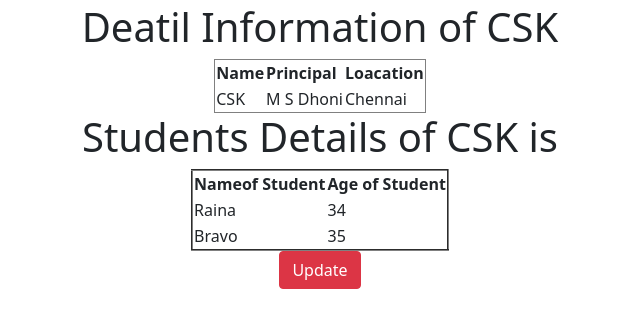
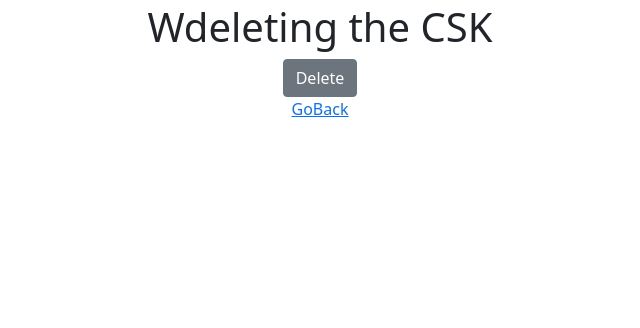
Before and after one commit to harshad893/list_detailViews, a Django app: page /delete/1/ in a window 1280 px wide. Shown: the part 37-365 px from the top of the page, without its empty margins (320-960 px from the left). Run offline with Django 3.2, Linux system fonts and the light colour scheme; data comes from the database, SQL or seed files in the repository; both versions use the stored data as it was after the commit.

Commit message:
first commit

```diff
--- a/app/views.py
+++ b/app/views.py
@@ -1,8 +1,9 @@
 from django.shortcuts import render
 
 # Create your views here.
-from django.views.generic import View,ListView,DetailView,CreateView,UpdateView
+from django.views.generic import View,ListView,DetailView,CreateView,UpdateView,DeleteView
 from app.models import *
+from django.urls import reverse_lazy
 class Home(View):
     def get(self,request):
         return render(request,'app/home.html')
@@ -22,3 +23,8 @@
 class SchoolUpdateView(UpdateView):
     model=School
     fields='__all__'
+
+class SchoolDeleteView(DeleteView):
+    model=School
+    context_object_name='school'
+    success_url=reverse_lazy('SchoolListView')
--- a/project27/urls.py
+++ b/project27/urls.py
@@ -22,5 +22,6 @@
     path('SchoolListView/',SchoolListView.as_view(),name='SchoolListView'),
     path('SchoolCreateView/',SchoolCreateView.as_view(),name='SchoolCreateView'),
     re_path('^update/(?P<pk>\d+)/',SchoolUpdateView.as_view(),name='update'),
+    re_path('^delete/(?P<pk>\d+)/',SchoolDeleteView.as_view(),name='delete'),
     re_path('(?P<pk>\d+)/',SchoolDetailView.as_view(),name='detail'),
 ]
--- /dev/null
+++ b/templates/app/school_confirm_delete.html
@@ -0,0 +1,17 @@
+{% extends 'app/dummy.html' %}
+
+{% block title %}
+    <title>DEleteing  Page</title>
+{% endblock %}
+
+{% block body_block %}
+        <center>
+            <h1>Wdeleting the {{school}}</h1>
+            <form method="POST">
+                {% csrf_token %}
+                <input type="submit" value="Delete" class='btn btn-secondary'>
+            </form>
+
+            <a href="{% url 'SchoolListView' %}">GoBack</a>
+        </center>
+{% endblock %}
--- a/templates/app/school_detail.html
+++ b/templates/app/school_detail.html
@@ -33,6 +33,7 @@
 
                 </table>
 
-                <a href="{% url 'update' pk=school.pk %}" class='btn btn-danger'>Update</a>
+    <a href="{% url 'update' pk=school.pk %}" class='btn btn-danger'>Update</a>
+    <a href="{% url 'delete' pk=school.pk %}" class='btn btn-danger'>Delete</a>
         </center>
 {% endblock %}
```
Also changed, not shown: db.sqlite3.
